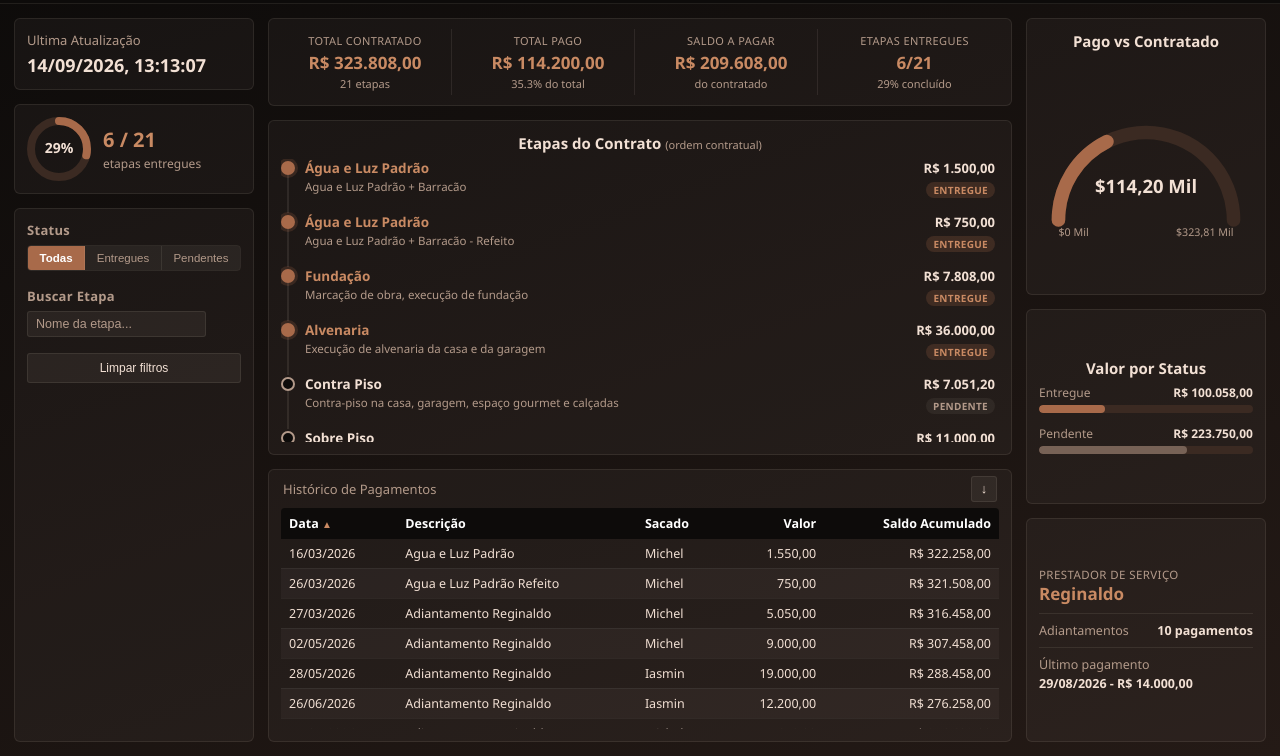
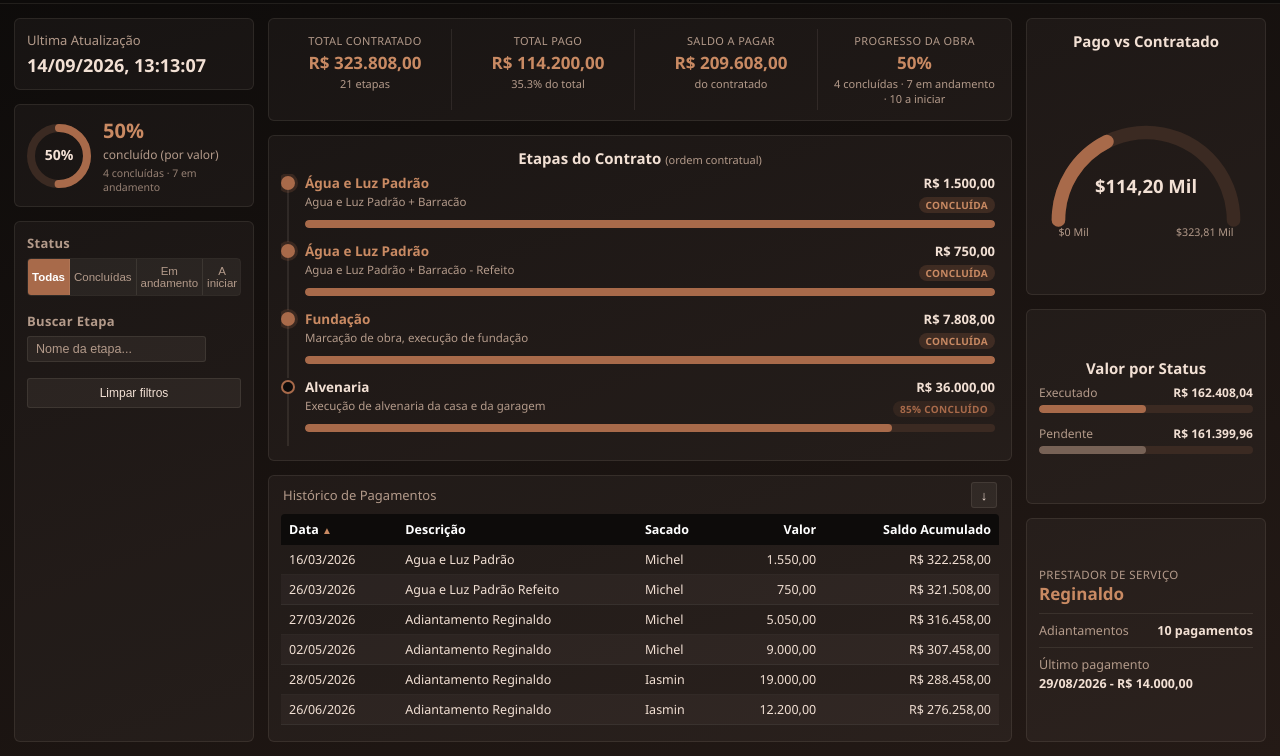
Before and after one commit to michelcardero-sketch/obra, a plain HTML site: page servicos.html in a window 1280 px wide. Shown: the part 44-800 px from the top of the page. Drawn offline with Linux system fonts and the light colour scheme.

Commit message:
Atualiza site

```diff
--- a/data-servicos.js
+++ b/data-servicos.js
@@ -3,127 +3,127 @@ const CONTRATO_DATA = [
     "etapa": "Água e Luz Padrão",
     "descricao": "Agua e Luz Padrão + Barracão",
     "valor": 1500.0,
-    "entregue": true
+    "progresso": 1.0
   },
   {
     "etapa": "Água e Luz Padrão",
     "descricao": "Agua e Luz Padrão + Barracão - Refeito",
     "valor": 750.0,
-    "entregue": true
+    "progresso": 1.0
   },
   {
     "etapa": "Fundação",
     "descricao": "Marcação de obra, execução de fundação",
     "valor": 7808.0,
-    "entregue": true
+    "progresso": 1.0
   },
   {
     "etapa": "Alvenaria",
     "descricao": "Execução de alvenaria da casa e da garagem",
     "valor": 36000.0,
-    "entregue": true
+    "progresso": 0.85
   },
   {
     "etapa": "Contra Piso",
     "descricao": "Contra-piso na casa, garagem, espaço gourmet e calçadas",
     "valor": 7051.2,
-    "entregue": false
+    "progresso": 0.0
   },
   {
     "etapa": "Sobre Piso",
     "descricao": "Piso frio na casa, na garagem, espaço gourmet e nas calçadas",
     "valor": 11000.0,
-    "entregue": false
+    "progresso": 0.0
   },
   {
     "etapa": "Reboco",
     "descricao": "Reboco na casa e na garagem",
     "valor": 48000.0,
-    "entregue": false
+    "progresso": 0.6
   },
   {
     "etapa": "Contra Marcos",
     "descricao": "Contra-marco em portas e janelas",
     "valor": 3000.0,
-    "entregue": false
+    "progresso": 0.0
   },
   {
     "etapa": "Lajes",
     "descricao": "Execução de lajes",
     "valor": 24000.0,
-    "entregue": true
+    "progresso": 1.0
   },
   {
     "etapa": "Telhado",
     "descricao": "Execução de telhado",
     "valor": 15000.0,
-    "entregue": false
+    "progresso": 0.0
   },
   {
     "etapa": "soleiras e pingadeiras",
     "descricao": "Execução de soleiras e pingadeiras",
     "valor": 1680.0,
-    "entregue": false
+    "progresso": 0.0
   },
   {
     "etapa": "Elétrica",
     "descricao": "Execução de Elétrica",
     "valor": 30000.0,
-    "entregue": true
+    "progresso": 0.5
   },
   {
     "etapa": "Hidráulica",
     "descricao": "Execução de Hidráulica",
     "valor": 30000.0,
-    "entregue": false
+    "progresso": 0.5
   },
   {
     "etapa": "Ar Condicionado",
     "descricao": "Execução de infra-estrutura para ar-condicionado",
     "valor": 1060.8,
-    "entregue": false
+    "progresso": 0.8
   },
   {
     "etapa": "Pisos e Revestimentos",
     "descricao": "Colocação de pisos e revestimentos",
     "valor": 24000.0,
-    "entregue": false
+    "progresso": 0.0
   },
   {
     "etapa": "Louças e Metais",
     "descricao": "Colocação de louças e metais",
     "valor": 1700.0,
-    "entregue": false
+    "progresso": 0.0
   },
   {
     "etapa": "Escadas",
     "descricao": "Escada Principal da Casa, Garagem e entrada da Casa",
     "valor": 10000.0,
-    "entregue": false
+    "progresso": 0.0
   },
   {
     "etapa": "Fossas",
     "descricao": "Execução das fossas sépticas",
     "valor": 5700.0,
-    "entregue": false
+    "progresso": 0.15
   },
   {
     "etapa": "Entrada de Carros",
     "descricao": "Execução da entrada de carros, com piso acabado.",
     "valor": 4000.0,
-    "entregue": false
+    "progresso": 0.0
   },
   {
     "etapa": "Muro",
     "descricao": "Execução de todo o muro da casa",
     "valor": 46558.0,
-    "entregue": false
+    "progresso": 0.8
   },
   {
     "etapa": "Finalização",
     "descricao": "Finalização de todas as etapas e realização da limpeza final da obra",
     "valor": 15000.0,
-    "entregue": false
+    "progresso": 0.0
   }
 ];
 const PAGAMENTOS_DATA = [
--- a/servicos.html
+++ b/servicos.html
@@ -29,7 +29,8 @@
       <div class="progress-ring" id="progressRing"></div>
       <div class="progress-ring-text">
         <div id="progressValue" class="progress-ring-value">-</div>
-        <div class="progress-ring-label">etapas entregues</div>
+        <div class="progress-ring-label">concluído (por valor)</div>
+        <div id="progressSub" class="progress-ring-sub">-</div>
       </div>
     </div>
 
@@ -38,8 +39,9 @@
         <div class="filter-title">Status</div>
         <div class="toggle-group" id="statusFilter">
           <button class="toggle-btn active" data-status="todas">Todas</button>
-          <button class="toggle-btn" data-status="done">Entregues</button>
-          <button class="toggle-btn" data-status="pending">Pendentes</button>
+          <button class="toggle-btn" data-status="done">Concluídas</button>
+          <button class="toggle-btn" data-status="progress">Em andamento</button>
+          <button class="toggle-btn" data-status="pending">A iniciar</button>
         </div>
       </div>
 
@@ -71,9 +73,9 @@
         <div class="kpi-sub">do contratado</div>
       </div>
       <div class="kpi-card">
-        <div class="kpi-label">Etapas Entregues</div>
-        <div id="kpiEntregues" class="kpi-value">-</div>
-        <div id="kpiEntreguesSub" class="kpi-sub"></div>
+        <div class="kpi-label">Progresso da Obra</div>
+        <div id="kpiProgresso" class="kpi-value">-</div>
+        <div id="kpiProgressoSub" class="kpi-sub"></div>
       </div>
     </div>
 
@@ -115,7 +117,7 @@
       <div class="panel-title">Valor por Status</div>
       <div class="stat-rows">
         <div>
-          <div class="stat-row-label"><span>Entregue</span><b id="statDoneLabel">-</b></div>
+          <div class="stat-row-label"><span>Executado</span><b id="statDoneLabel">-</b></div>
           <div class="stat-row-bar"><div id="statDoneBar" class="stat-row-bar-fill" style="width:0%"></div></div>
         </div>
         <div>
--- a/servicos.js
+++ b/servicos.js
@@ -3,9 +3,23 @@ const TOTAL_CONTRATADO = sum(CONTRATO_DATA.filter(c => c.valor !== null), c => c
 const TOTAL_PAGO = sum(PAGAMENTOS_DATA, p => p.valor);
 const SALDO = TOTAL_CONTRATADO - TOTAL_PAGO;
 const TOTAL_ETAPAS = CONTRATO_DATA.length;
-const ETAPAS_ENTREGUES = CONTRATO_DATA.filter(c => c.entregue).length;
-const VALOR_ENTREGUE = sum(CONTRATO_DATA.filter(c => c.entregue && c.valor !== null), c => c.valor);
-const VALOR_PENDENTE = Math.max(0, TOTAL_CONTRATADO - VALOR_ENTREGUE);
+
+// Physical progress, weighted by each etapa's contract value (not just a
+// head count) — e.g. a 50%-done R$36.000 etapa counts for more than a
+// finished R$1.500 one.
+const VALOR_EXECUTADO = sum(CONTRATO_DATA.filter(c => c.valor !== null), c => c.valor * c.progresso);
+const VALOR_PENDENTE = Math.max(0, TOTAL_CONTRATADO - VALOR_EXECUTADO);
+const PROGRESSO_PONDERADO = TOTAL_CONTRATADO > 0 ? VALOR_EXECUTADO / TOTAL_CONTRATADO : 0;
+
+const ETAPAS_CONCLUIDAS = CONTRATO_DATA.filter(c => c.progresso >= 1).length;
+const ETAPAS_EM_ANDAMENTO = CONTRATO_DATA.filter(c => c.progresso > 0 && c.progresso < 1).length;
+const ETAPAS_NAO_INICIADAS = TOTAL_ETAPAS - ETAPAS_CONCLUIDAS - ETAPAS_EM_ANDAMENTO;
+
+function statusInfo(progresso) {
+  if (progresso >= 1) return { cls: 'done', label: 'Concluída' };
+  if (progresso > 0) return { cls: 'in-progress', label: `${Math.round(progresso * 100)}% concluído` };
+  return { cls: 'not-started', label: 'Não iniciada' };
+}
 
 /* Chronological running balance, computed once so it stays stable no matter how the table is sorted */
 const PAGAMENTOS_SORTED = [...PAGAMENTOS_DATA].sort((a, b) => a.data.localeCompare(b.data));
@@ -23,10 +37,10 @@ const state = {
   sortDir: 'asc',
 };
 
-/* ---------- Progress ring (count-based) ---------- */
+/* ---------- Progress ring (weighted by contract value) ---------- */
 function renderProgressRing() {
   const el = document.getElementById('progressRing');
-  const pct = TOTAL_ETAPAS > 0 ? ETAPAS_ENTREGUES / TOTAL_ETAPAS : 0;
+  const pct = PROGRESSO_PONDERADO;
   const size = 64, stroke = 8, r = (size - stroke) / 2, c = r * 2 * Math.PI;
   const offset = c * (1 - pct);
   const track = cssVar('--track') || '#3b2a22';
@@ -40,14 +54,16 @@ function renderProgressRing() {
       transform="rotate(-90 ${size/2} ${size/2})"/>
     <text x="${size/2}" y="${size/2 + 4}" text-anchor="middle" fill="${textColor}" font-size="14" font-weight="700">${Math.round(pct*100)}%</text>
   </svg>`;
-  document.getElementById('progressValue').textContent = `${ETAPAS_ENTREGUES} / ${TOTAL_ETAPAS}`;
+  document.getElementById('progressValue').textContent = `${Math.round(pct * 100)}%`;
+  document.getElementById('progressSub').textContent = `${ETAPAS_CONCLUIDAS} concluídas · ${ETAPAS_EM_ANDAMENTO} em andamento`;
 }
 
 /* ---------- Roadmap ---------- */
 function getFilteredRoadmap() {
   return CONTRATO_DATA.filter(c => {
-    if (state.status === 'done' && !c.entregue) return false;
-    if (state.status === 'pending' && c.entregue) return false;
+    if (state.status === 'done' && c.progresso < 1) return false;
+    if (state.status === 'progress' && !(c.progresso > 0 && c.progresso < 1)) return false;
+    if (state.status === 'pending' && c.progresso > 0) return false;
     if (state.search) {
       const s = state.search.toLowerCase();
       if (!c.etapa.toLowerCase().includes(s) && !c.descricao.toLowerCase().includes(s)) return false;
@@ -65,9 +81,12 @@ function renderRoadmap() {
     return;
   }
 
-  el.innerHTML = rows.map(c => `
-    <div class="roadmap-item ${c.entregue ? 'done' : ''}">
+  el.innerHTML = rows.map(c => {
+    const st = statusInfo(c.progresso);
+    return `
+    <div class="roadmap-item ${st.cls}">
       <div class="roadmap-line"><div class="roadmap-dot"></div></div>
+      <div class="roadmap-body-wrap">
         <div class="roadmap-body">
           <div>
             <div class="roadmap-etapa">${c.etapa}</div>
@@ -75,11 +94,13 @@ function renderRoadmap() {
           </div>
           <div class="roadmap-right">
             <div class="roadmap-valor">${c.valor !== null ? 'R$ ' + fmtBRL(c.valor) : 'A definir'}</div>
-          <span class="roadmap-status ${c.entregue ? 'done' : 'pending'}">${c.entregue ? 'Entregue' : 'Pendente'}</span>
+            <span class="roadmap-status ${st.cls}">${st.label}</span>
           </div>
         </div>
+        <div class="stat-row-bar roadmap-progress-bar"><div class="stat-row-bar-fill" style="width:${Math.round(c.progresso * 100)}%"></div></div>
       </div>
-  `).join('');
+    </div>`;
+  }).join('');
 }
 
 /* ---------- KPIs ---------- */
@@ -88,17 +109,17 @@ function renderKpis() {
   document.getElementById('kpiPago').textContent = `R$ ${fmtBRL(TOTAL_PAGO)}`;
   document.getElementById('kpiPagoSub').textContent = `${((TOTAL_PAGO / TOTAL_CONTRATADO) * 100).toFixed(1)}% do total`;
   document.getElementById('kpiSaldo').textContent = `R$ ${fmtBRL(SALDO)}`;
-  document.getElementById('kpiEntregues').textContent = `${ETAPAS_ENTREGUES}/${TOTAL_ETAPAS}`;
-  document.getElementById('kpiEntreguesSub').textContent = `${Math.round((ETAPAS_ENTREGUES / TOTAL_ETAPAS) * 100)}% concluído`;
+  document.getElementById('kpiProgresso').textContent = `${Math.round(PROGRESSO_PONDERADO * 100)}%`;
+  document.getElementById('kpiProgressoSub').textContent = `${ETAPAS_CONCLUIDAS} concluídas · ${ETAPAS_EM_ANDAMENTO} em andamento · ${ETAPAS_NAO_INICIADAS} a iniciar`;
 }
 
 /* ---------- Right column: gauge, status bars, contractor info ---------- */
 function renderRightColumn() {
   renderGauge('gaugePago', TOTAL_PAGO, TOTAL_CONTRATADO);
 
-  const doneW = TOTAL_CONTRATADO > 0 ? (VALOR_ENTREGUE / TOTAL_CONTRATADO) * 100 : 0;
+  const doneW = TOTAL_CONTRATADO > 0 ? (VALOR_EXECUTADO / TOTAL_CONTRATADO) * 100 : 0;
   const pendW = TOTAL_CONTRATADO > 0 ? (VALOR_PENDENTE / TOTAL_CONTRATADO) * 100 : 0;
-  document.getElementById('statDoneLabel').textContent = `R$ ${fmtBRL(VALOR_ENTREGUE)}`;
+  document.getElementById('statDoneLabel').textContent = `R$ ${fmtBRL(VALOR_EXECUTADO)}`;
   document.getElementById('statPendingLabel').textContent = `R$ ${fmtBRL(VALOR_PENDENTE)}`;
   document.getElementById('statDoneBar').style.width = `${doneW}%`;
   document.getElementById('statPendingBar').style.width = `${pendW}%`;
--- a/style.css
+++ b/style.css
@@ -425,7 +425,7 @@ td.col-valor { text-align: right; font-variant-numeric: tabular-nums; }
   max-height: 100%;
 }
 
-/* PROGRESS RING (count-based, e.g. Etapas Entregues) */
+/* PROGRESS RING (% concluído, ponderado pelo valor de cada etapa) */
 .progress-ring-panel {
   flex: 0 0 auto;
   display: flex;
@@ -439,6 +439,7 @@ td.col-valor { text-align: right; font-variant-numeric: tabular-nums; }
 }
 .progress-ring-value { font-size: 20px; font-weight: 700; color: var(--accent-light); }
 .progress-ring-label { font-size: 12px; color: var(--text-dim); margin-top: 2px; }
+.progress-ring-sub { font-size: 10.5px; color: var(--text-dim); opacity: 0.8; margin-top: 3px; }
 
 /* TOGGLE BUTTON GROUP (filters) */
 .toggle-group {
@@ -515,14 +516,25 @@ td.col-valor { text-align: right; font-variant-numeric: tabular-nums; }
   background: var(--accent);
   box-shadow: 0 0 0 3px rgba(168,106,74,0.2);
 }
+.roadmap-item.in-progress .roadmap-dot {
+  border-color: var(--accent);
+  background: var(--bg-top);
+}
+.roadmap-body-wrap {
+  flex: 1 1 auto;
+  display: flex;
+  flex-direction: column;
+  gap: 6px;
+  min-width: 0;
+}
 .roadmap-body {
-  flex: 1 1 auto;
   display: flex;
   justify-content: space-between;
   align-items: flex-start;
   gap: 10px;
   min-width: 0;
 }
+.roadmap-progress-bar { height: 5px; }
 .roadmap-etapa {
   font-size: 13.5px;
   font-weight: 600;
@@ -555,9 +567,10 @@ td.col-valor { text-align: right; font-variant-numeric: tabular-nums; }
   border-radius: 8px;
 }
 .roadmap-status.done { background: rgba(168,106,74,0.22); color: var(--accent-light); }
-.roadmap-status.pending { background: var(--input-bg); color: var(--text-dim); }
+.roadmap-status.in-progress { background: rgba(168,106,74,0.12); color: var(--accent); }
+.roadmap-status.not-started { background: var(--input-bg); color: var(--text-dim); }
 
-/* STAT ROWS (Entregue vs Pendente breakdown) */
+/* STAT ROWS (Executado vs Pendente breakdown) */
 .stat-rows { display: flex; flex-direction: column; gap: 12px; width: 100%; }
 .stat-row-label {
   display: flex;
```
Also changed, not shown: 1 other file. Lines whose indentation alone changed are shown as unchanged.
